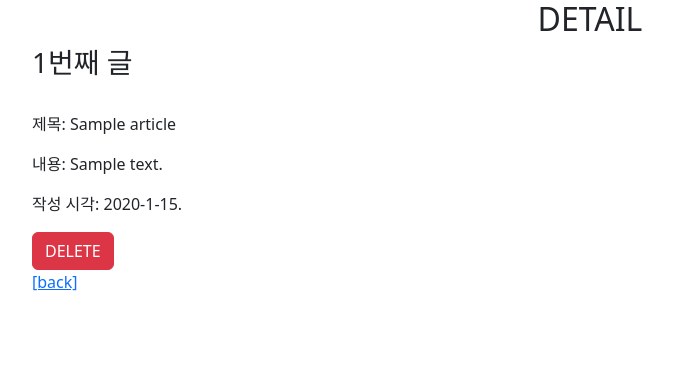
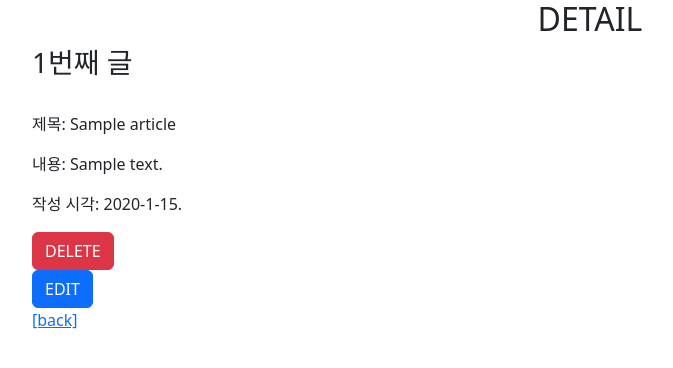
Before and after one commit to yoonsun9128/turtle_django, a Django app: page /articles/1/ in a window 1280 px wide. Shown: the top 368 px of the page, without its empty margins (50-723 px from the left). Run offline with Django 4.2, Linux system fonts and the light colour scheme; tables that the repository leaves empty hold one stand-in row (values such as "Sample post").

Commit message:
post edit add

```diff
--- a/articles/templates/detail.html
+++ b/articles/templates/detail.html
@@ -1,4 +1,5 @@
-{% extends 'base.html' %} {% block content %}
+{% extends 'base.html' %}
+{% block content %}
 <h2 class="text-center">DETAIL</h2>
 <h3>{{ article.pk }}번째 글</h3>
 <br />
@@ -9,6 +10,7 @@
     {% csrf_token %}
     <button class="btn btn-danger">DELETE</button>
 </form>
+<a href="{%url 'articles:edit' article.pk %}" class="btn btn-primary">EDIT</a><br>
 <!-- a태그는 url 형식의 get 방식으로 지워지는 방식 -->
 <!-- <a href="{% url 'articles:delete' article.pk %}">[delete]</a> -->
 <a href="{% url 'articles:dinner' %}">[back]</a>
--- a/articles/urls.py
+++ b/articles/urls.py
@@ -10,4 +10,6 @@ urlpatterns = [
     path('create_review/', views.create_review, name='create_review'),
     path('<int:pk>/', views.detail, name='detail'),
     path('<int:pk>/delete/', views.delete, name='delete'),
+    path('<int:pk>/edit/', views.edit, name='edit'),
+
 ]
--- a/articles/views.py
+++ b/articles/views.py
@@ -50,3 +50,10 @@ def delete(request, pk):
     if request.method == 'POST':
         article.delete()
     return redirect('articles:dinner')
+
+def edit(request, pk):
+    article = Article.objects.get(pk=pk)
+    context = {
+        'article':article,
+    }
+    return render(request, 'edit.html', context)
```
Also changed, not shown: articles/templates/edit.html (added, +17 -0 lines).
